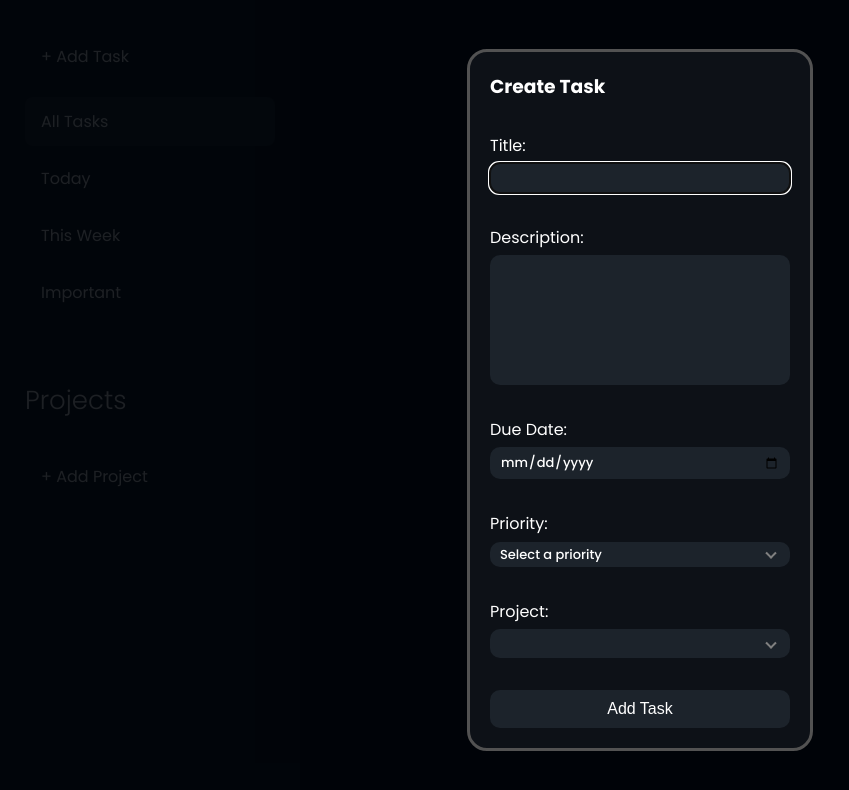
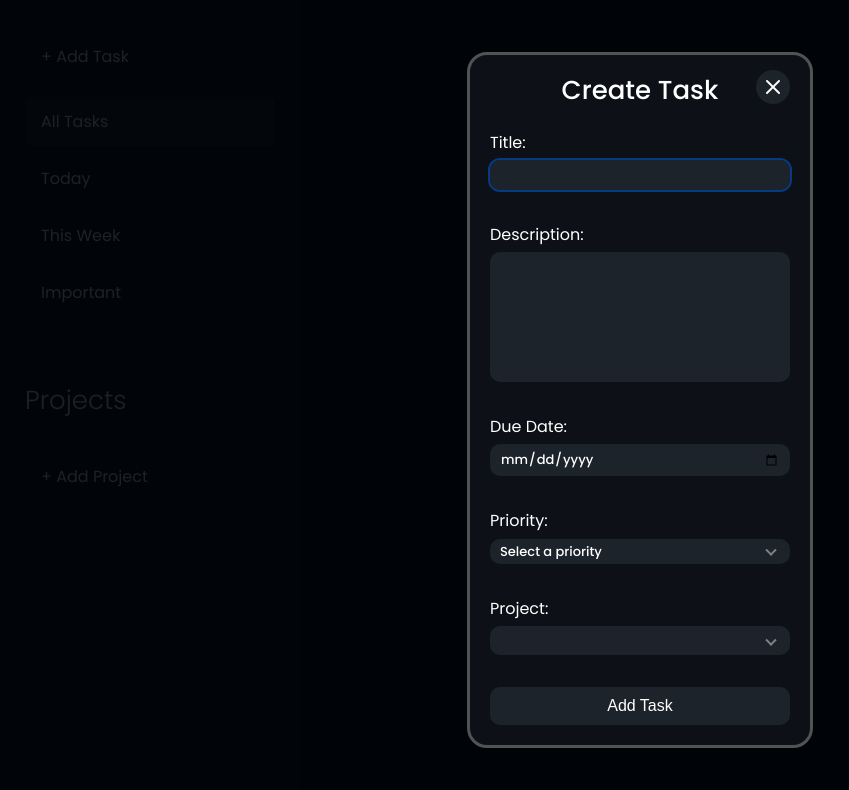
Before and after one commit to PDLIF/to-do-list-TOP, a website built with webpack: page src/index.html in a window 1280 px wide. Both pictures are taken after a click on the element "+ Add Task". Shown: the whole page, without its empty margins (0-849 px from the left). Built offline with nearby package versions, Linux system fonts and the light colour scheme.

Commit message:
add form exit button

```diff
--- a/src/index.html
+++ b/src/index.html
@@ -10,8 +10,11 @@
 <body>
     <main class="main">
         <dialog id="addTaskForm" class="add-task-form-dialog hidden">
+            <h3 class="form-heading">Create Task</h3>
+            <div class="form-exit-btn">
+                <img src="./assets/form-exit-btn/form-exit-btn.png" alt="" class="form-exit-cross">
+            </div>
             <form method="dialog" class="form add-task-form">
-                <h3 class="form-heading">Create Task</h3>
                 <div class="formField">
                     <label for="title">Title:</label>
                     <input type="text" id="title" name="title" class="form-input task-title-input" required>
@@ -49,15 +52,18 @@
             </form>
         </dialog>
         <dialog id="editTaskForm" class="edit-task-form-dialog hidden">
+            <h3 class="form-heading">Edit Task</h3>
+            <div class="form-exit-btn">
+                <img src="./assets/form-exit-btn/form-exit-btn.png" alt="" class="form-exit-cross">
+            </div>
             <form method="dialog" class="form edit-task-form">
-                <h3 class="form-heading">Edit Task</h3>
                 <div class="formField">
                     <label for="title">Title:</label>
                     <input type="text" id="title" name="title" class="form-input task-title-input" required>
                 </div>
                 <div class="formField">
                     <label for="description">Discription:</label>
-                    <textarea type="text" id="description" name="description" class="form-input description-input" required></textarea>
+                    <textarea type="text" id="description" name="description" rows="6" class="form-input description-input" required></textarea>
                 </div>
                 <div class="formField">
                     <label for="dueDate">Due Date:</label>
@@ -86,8 +92,11 @@
             </form>
         </dialog>
         <dialog class="add-project-form-dialog hidden">
+            <h3 class="form-heading">New Project</h3>
+            <div class="form-exit-btn">
+                <img src="./assets/form-exit-btn/form-exit-btn.png" alt="" class="form-exit-cross">
+            </div>
             <form class="form add-project-form">
-                <h3 class="form-heading">New Project</h3>
                 <div class="formField">
                     <label for="title">Title:</label>
                     <input type="text" id="title" name="title" class="form-input project-title-input" required>
--- a/src/style.css
+++ b/src/style.css
@@ -41,6 +41,8 @@
     --form-input-bg: #1c232b;
     --form-btn-color: #1c232b;
     --form-btn-color-hover: #232d37;
+    --form-exit-btn: #1c232b;
+    --form-exit-btn-hover: #232c37;
 }
 
 * {
@@ -393,6 +395,8 @@ dialog {
 
     color: #ffff;
     border-color: var(--border-color);
+
+    position: relative;
 }
 
 dialog::backdrop {
@@ -431,6 +435,7 @@ dialog::backdrop {
 
 form .form-submit-btn {
     font-size: var(--p);
+    font-weight: 500;
     color: #ffff;
 
     width: 300px;
@@ -463,6 +468,10 @@ select {
     position: relative;
 }
 
+input:focus, textarea:focus, select:focus {
+    outline: 2px solid #063B83;
+}
+
 .select-arrow {
     content: '';
     position: absolute;
@@ -476,3 +485,35 @@ select {
     transform: translateY(-60%) rotate(-135deg); /* Creates a downward arrow */
     pointer-events: none; /* Ensures the arrow doesn’t interfere with clicking */
 }
+
+.form-heading {
+    font-size: var(--h5);
+    font-weight: 500;
+    text-align: center;
+    margin: 1rem 0 0;
+}
+
+.form-exit-btn {
+    position: absolute;
+    top: 15px;
+    right: 20px;
+    height: 34px;
+    width: fit-content;
+
+    border-radius: 100px;
+
+    background-color: var(--form-exit-btn);
+    cursor: pointer;
+}
+
+.form-exit-btn:hover {
+    background-color: var(--form-exit-btn-hover);
+}
+
+.form-exit-btn:active {
+    background-color: var(--form-exit-btn);
+}
+
+.form-exit-cross {
+    margin: 5px;
+}
```
Also changed, not shown: src/assets/form-exit-btn/form-exit-btn.png (added), 2 other files.
